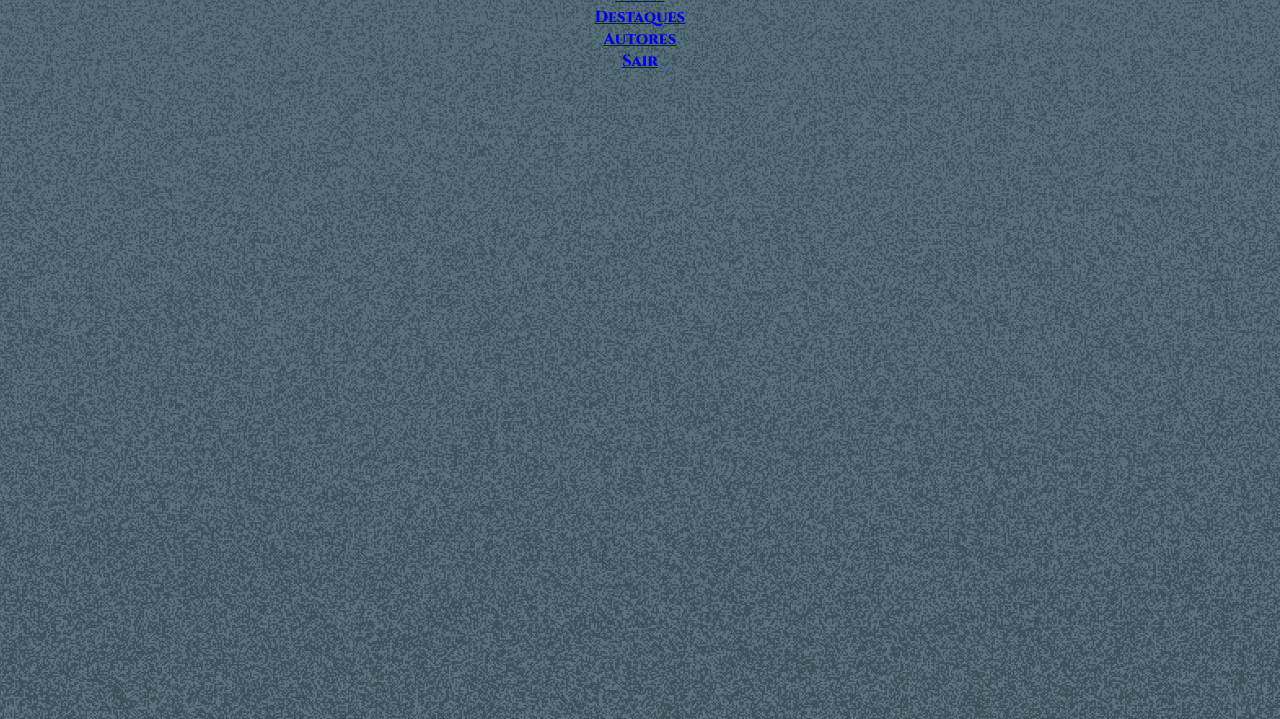
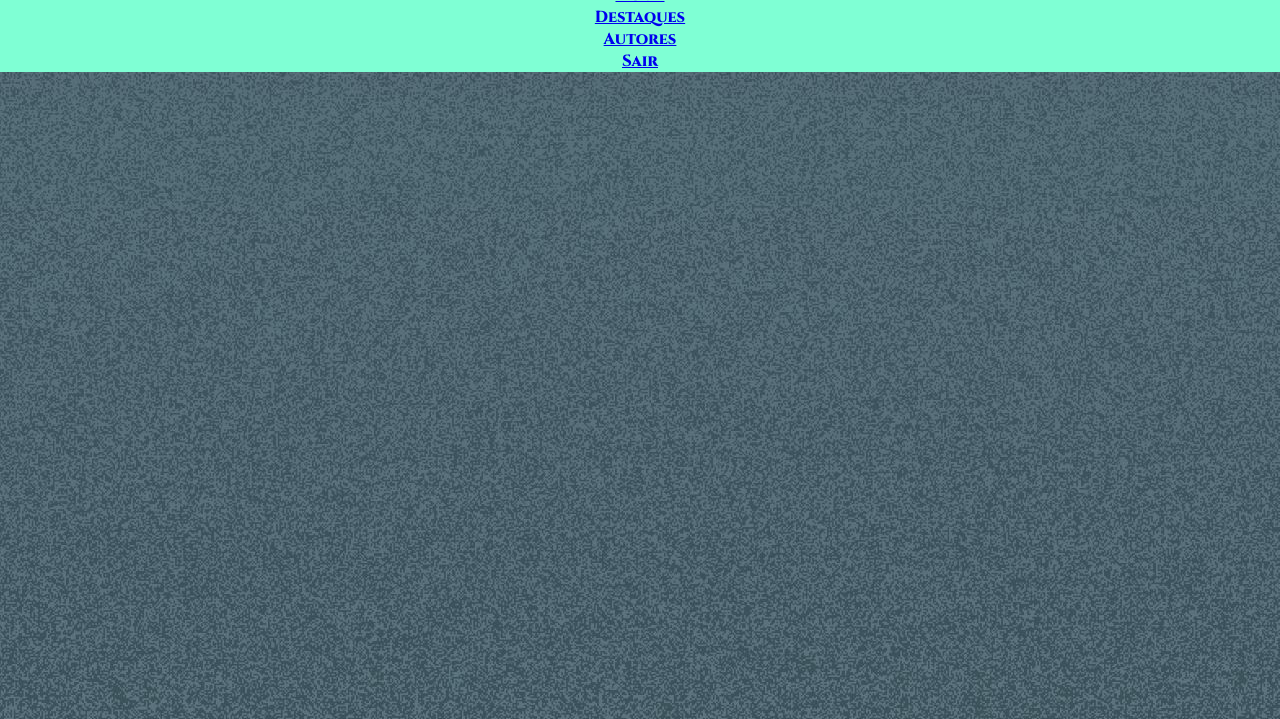
Before and after one commit to Henrique-nte/Library-Online, a plain HTML site: page home.html in a window 1280 px wide. Shown: the part 81-800 px from the top of the page. Drawn offline with Linux system fonts and the light colour scheme.

Commit message:
Update styles_home.css

```diff
--- a/styles_home.css
+++ b/styles_home.css
@@ -12,3 +12,7 @@ body {
     color: #fff;
     text-align: center;
 }
+
+nav {
+    background-color: aquamarine;
+}
```
